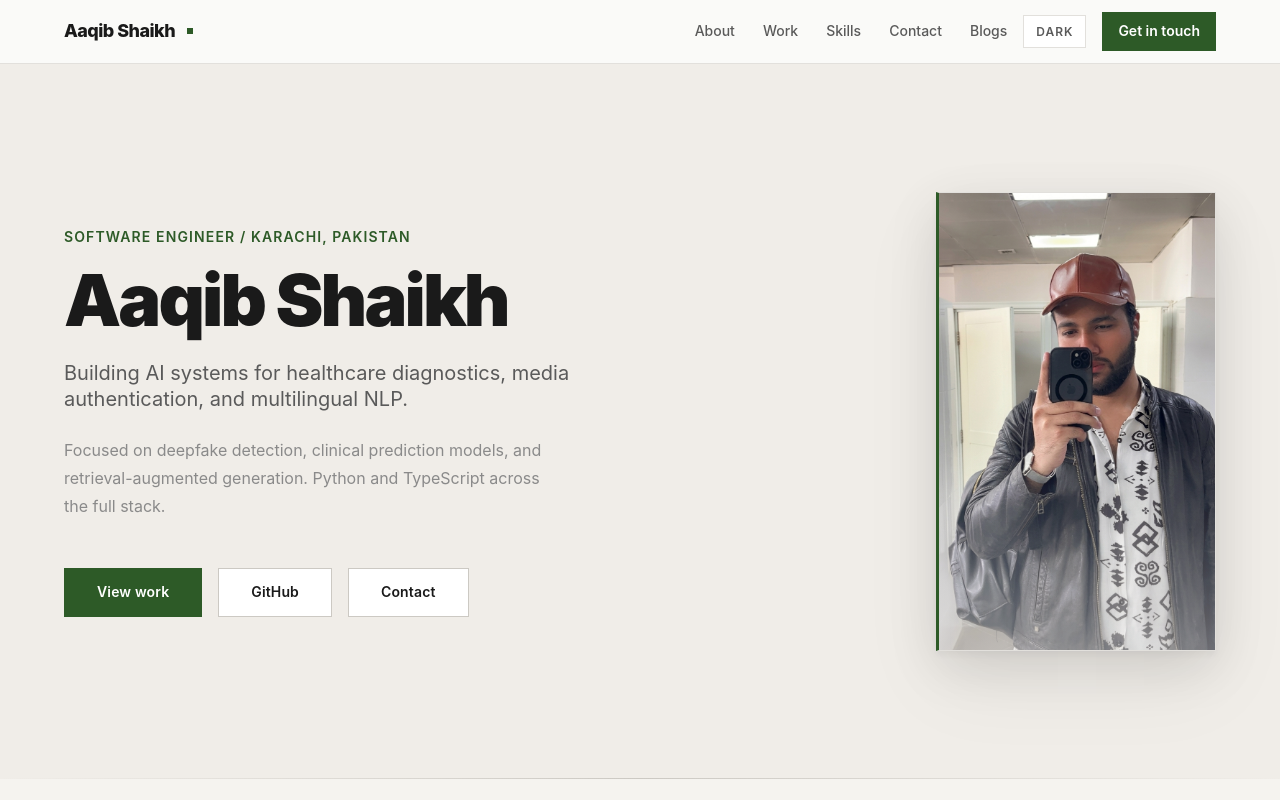
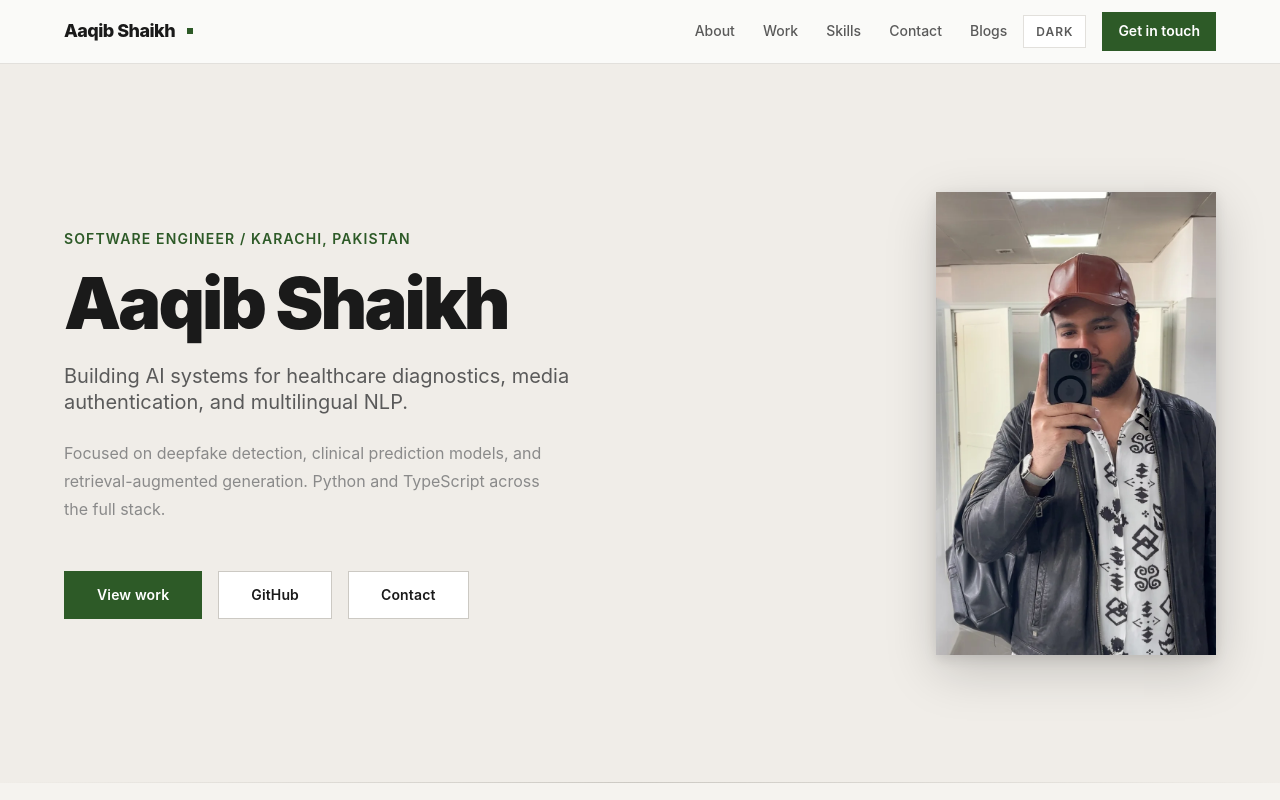
Before and after one commit to AaqibShaikh10/portfolio, a React (Vite) app: page / in a window 1280 px wide. Shown: the top 800 px of the page. Built offline with nearby package versions, Linux system fonts and the light colour scheme.

Commit message:
fix: remove photo border/overlay, add WebP (67KB vs 1.47MB), use picture element

```diff
--- a/package.json
+++ b/package.json
@@ -22,6 +22,7 @@
     "@types/react": "^19.1.4",
     "@types/react-dom": "^19.1.5",
     "@vitejs/plugin-react": "^4.5.2",
+    "sharp": "^0.34.5",
     "typescript": "~5.9.3",
     "vite": "^7.3.1"
   }
--- a/src/components/Hero.tsx
+++ b/src/components/Hero.tsx
@@ -39,12 +39,16 @@ export default function Hero({ profile }: HeroProps) {
                         </div>
                     </div>
                     <div className="hero-photo-wrap">
-                        <img
-                            src="/aaqib.png"
-                            alt="Aaqib Shaikh"
-                            className="hero-photo"
-                        />
-                        <div className="hero-photo-overlay" aria-hidden="true" />
+                        <picture>
+                            <source srcSet="/aaqib.webp" type="image/webp" />
+                            <img
+                                src="/aaqib.png"
+                                alt="Aaqib Shaikh"
+                                className="hero-photo"
+                                loading="eager"
+                                decoding="async"
+                            />
+                        </picture>
                     </div>
                 </div>
             </div>
--- a/src/index.css
+++ b/src/index.css
@@ -481,13 +481,15 @@ table {
   flex-shrink: 0;
   align-self: stretch;
   overflow: hidden;
-  border: 1px solid var(--color-border);
   box-shadow:
-    0 4px 6px rgba(0,0,0,0.04),
-    0 16px 48px rgba(0,0,0,0.10),
-    0 32px 80px rgba(0,0,0,0.06);
-  /* Subtle accent glow on the left edge */
-  border-left: 3px solid var(--color-accent);
+    0 16px 48px rgba(0,0,0,0.18),
+    0 4px 12px rgba(0,0,0,0.10);
+}
+
+.hero-photo-wrap picture {
+  display: block;
+  width: 100%;
+  height: 100%;
 }
 
 .hero-photo {
@@ -495,21 +497,8 @@ table {
   width: 100%;
   height: 100%;
   object-fit: cover;
-  /* Show face (upper portion of the portrait) */
   object-position: center 8%;
   min-height: 360px;
-}
-
-/* Subtle gradient vignette — fades bottom edge into the background */
-.hero-photo-overlay {
-  position: absolute;
-  inset: 0;
-  background: linear-gradient(
-    to bottom,
-    transparent 55%,
-    rgba(240, 237, 232, 0.45) 100%
-  );
-  pointer-events: none;
 }
 
 /* (hero-stats removed) */
```
Also changed, not shown: scripts/optimize-photo.mjs (added, +12 -0 lines), public/aaqib.webp (added), 1 other file (tests, documents, lock files or other folders).
